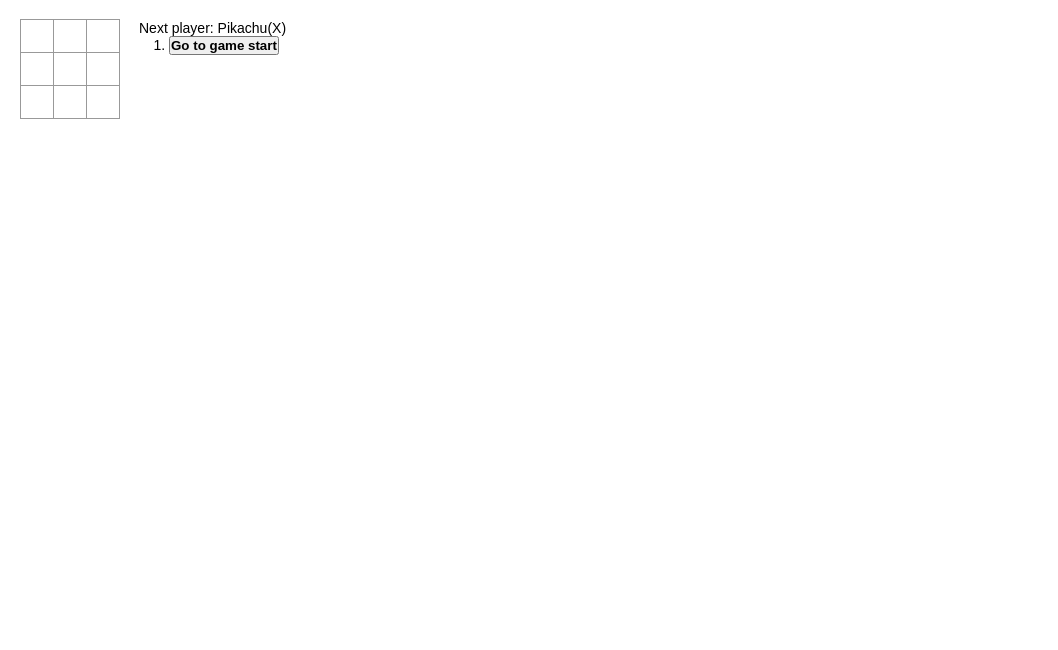
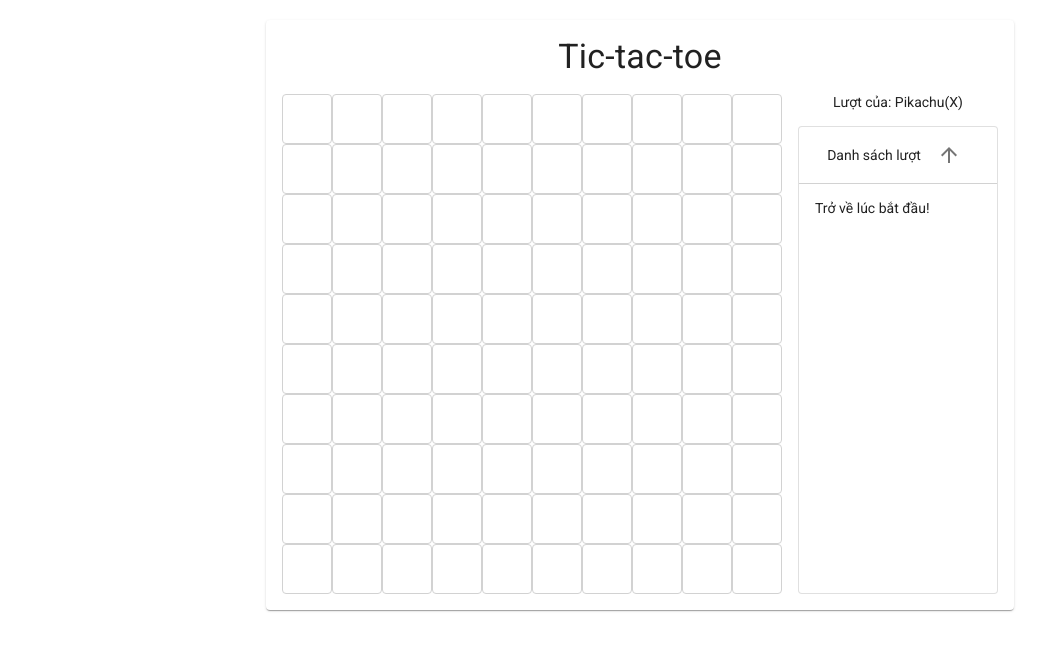
Before and after one commit to Pika0546/WEBNC_btcn1, a React (Create React App) app: page / in a window 1280 px wide. Shown: the top 650 px of the page, without its empty margins (0-1058 px from the left). Built offline with nearby package versions, Linux system fonts and the light colour scheme.

Commit message:
done basic, add MUI

```diff
--- a/package.json
+++ b/package.json
@@ -3,6 +3,9 @@
   "version": "0.1.0",
   "private": true,
   "dependencies": {
+    "@emotion/react": "^11.10.4",
+    "@emotion/styled": "^11.10.4",
+    "@mui/material": "^5.10.6",
     "@testing-library/jest-dom": "^5.14.1",
     "@testing-library/react": "^13.0.0",
     "@testing-library/user-event": "^13.2.1",
--- a/src/App.css
+++ b/src/App.css
@@ -1,3 +1,5 @@
+
+@import url("https://fonts.googleapis.com/css?family=Roboto:300,400,500,700&display=swap");
 *{
 	box-sizing: border-box;
 	margin: 0;
@@ -5,54 +7,17 @@
 }
 
 body {
-	font: 14px "Century Gothic", Futura, sans-serif;
+	font-family: 'Roboto', sans-serif;
+	font-size: 14px;
 	margin: 20px;
+	display: flex;
+	justify-content: center;
+	align-items: center;
 }
 
-ol,
-ul {
-	padding-left: 30px;
+
+img{
+	display: block;
+	width: 100%;
+	height: auto;
 }
-
-.board-row:after {
-	clear: both;
-	content: "";
-	display: table;
-}
-
-.status {
-	margin-bottom: 10px;
-}
-
-.square {
-	background: #fff;
-	border: 1px solid #999;
-	float: left;
-	font-size: 24px;
-	font-weight: bold;
-	line-height: 34px;
-	height: 34px;
-	margin-right: -1px;
-	margin-top: -1px;
-	padding: 0;
-	text-align: center;
-	width: 34px;
-	cursor: pointer;
-}
-
-.square:focus {
-	outline: none;
-}
-
-.kbd-navigation .square:focus {
-	background: #ddd;
-}
-
-.game {
-	display: flex;
-	flex-direction: row;
-}
-
-.game-info {
-	margin-left: 20px;
-}
--- a/src/App.js
+++ b/src/App.js
@@ -1,9 +1,16 @@
 
 import React, { Component } from 'react'
 import './App.css';
+
+import Paper from "@mui/material/Paper"
+import Typography from "@mui/material/Typography"
+import Stack from "@mui/material/Stack"
+
 import Board from './component/Board';
+import MoveList from './component/MoveList';
 import { DEFAULT_BOARD_SIZE } from './config/contants';
-import { calculateWinner, convertMoveListToMatrix, createMatrix } from './utilities';
+import { calculateWinner, convertMoveListToMatrix, createMatrix, isEqualSquare } from './utilities';
+import GameInfo from './component/GameInfo';
 export default class App extends Component {
 	constructor(props) {
 		super(props);
@@ -23,6 +30,7 @@ export default class App extends Component {
 			boardSize: DEFAULT_BOARD_SIZE,
 			board: createMatrix(DEFAULT_BOARD_SIZE, DEFAULT_BOARD_SIZE),
 			displayMoves: [],
+			isAsc: true,
 		}
 	}
 
@@ -35,6 +43,7 @@ export default class App extends Component {
 					moves: [...prev.displayMoves, {
 						...pos,
 						value: prev.players[prev.turn].key,
+						index: prev.displayMoves.length,
 					}],
 				};
 				newState.board = convertMoveListToMatrix(newState.moves, prev.boardSize);
@@ -46,20 +55,40 @@ export default class App extends Component {
 	}
 
 	jumpTo = (step) => {
-		if(step >= 0){
-			this.setState(prev => ({
-				...prev,
-				displayMoves: prev.moves.slice(0, step + 1),
-				board: convertMoveListToMatrix(prev.moves.slice(0, step + 1), prev.boardSize),
-			}))
-		}
-		else{
+		if(!step){
 			this.setState(prev => ({
 				...prev,
 				displayMoves: [],
 				board: convertMoveListToMatrix([], prev.boardSize),
+				turn: 0,
 			}))
 		}
+		else{
+			this.setState(prev => {
+				const index = prev.moves.findIndex(move => isEqualSquare(move, step));
+				const turn = prev.players.findIndex(item => item.key === step.value);
+				if(index >= 0){
+					return {
+						...prev,
+						displayMoves: prev.moves.slice(0, index + 1),
+						board: convertMoveListToMatrix(prev.moves.slice(0, index + 1), prev.boardSize),
+						turn: (!turn) << 0,
+					}
+				}
+				return {
+					...prev,
+				}
+			})
+		}
+	}
+
+	sortMoves = () => {
+		this.setState(prev => {
+			return {
+				...prev,
+				isAsc: !prev.isAsc
+			}
+		})
 	}
 
 	changeBoardSize = (newSize) => {
@@ -70,7 +99,7 @@ export default class App extends Component {
 	}
 
 	render() {
-		const { board, players, turn, moves, displayMoves, boardSize } = this.state;
+		const { board, players, turn, moves, displayMoves, boardSize, isAsc } = this.state;
 		const winSquares = calculateWinner(board);
 		const status = (()=>{
 			if(winSquares){
@@ -83,21 +112,38 @@ export default class App extends Component {
 				return `Next player: ${players[turn].name}(${players[turn].key})`
 			}
 		})();
-		const renderMoves = () => {
-			return moves.map((move, index) => {
-				const desc = `Go to move #${index + 1} (${move.row}, ${move.col}, ${move.value})`
-				return (
-					<li key={`${move.row}-${move.col}`}>
-						<button
-							onClick={() => this.jumpTo(index)}
-							style={{
-								...(index === displayMoves.length - 1 && {fontWeight: "bold"})
-							}}
-						>{desc}</button>
-					</li>
-				);
-			})
-		}
+		return (
+			<Paper
+				sx={{
+					padding: 2,
+				}}
+			>
+				<Typography component={"h3"} variant={"h4"} textAlign="center">Tic-tac-toe</Typography>
+				<Stack
+					direction="row"
+					marginTop={2}
+					spacing={2}
+				>
+					<Board
+						board={board}
+						onSquareClick={this.onSquareClick}
+						winSquares={winSquares}
+					/>
+
+					<GameInfo
+						winSquares={winSquares}
+						moves={moves}
+						boardSize={boardSize}
+						players={players}
+						sortMoves={this.sortMoves}
+						isAsc={isAsc}
+						displayMoves={displayMoves}
+						jumpTo={this.jumpTo}
+						turn={turn}
+					/>
+				</Stack>
+			</Paper>
+		)
 		return (
 			<div className="game">
 				<div className="game-board">
@@ -109,17 +155,9 @@ export default class App extends Component {
 				</div>
 				<div className="game-info">
 					<div>{status}</div>
-					<ol>
-						<li>
-							<button
-								onClick={() => this.jumpTo(-1)}
-								style={{
-									...(!displayMoves.length && {fontWeight: "bold"})
-								}}
-							>Go to game start</button>
-						</li>
-						{renderMoves()}
-					</ol>
+					<button onClick={this.sortMoves}>sort</button>
+
+					<MoveList isAsc={isAsc} moves={displayMoves} itemClick={this.jumpTo}></MoveList>
 				</div>
 			</div>
 		)
--- a/src/component/Board.js
+++ b/src/component/Board.js
@@ -1,4 +1,7 @@
 import React, { Component } from 'react'
+
+import Stack from "@mui/material/Stack"
+
 import Square from './Square'
 
 export default class Board extends Component {
@@ -6,10 +9,12 @@ export default class Board extends Component {
     render() {
         const {board, winSquares} = this.props;
         return (
-            <div>
+            <Stack
+                direction="column"
+            >
                 {board.map((row, rowIndex) => {
                     return (
-                        <div key={rowIndex} className="board-row">
+                        <Stack direction="row" key={rowIndex}>
                             {row.map((value, colIndex) => {
                                 return (
                                     <Square
@@ -24,10 +29,10 @@ export default class Board extends Component {
                                     />
                                 )
                             })}
-                        </div>
+                        </Stack>
                     )
                 })}
-            </div>
+            </Stack>
         )
     }
 }
--- /dev/null
+++ b/src/component/GameInfo.js
@@ -0,0 +1,109 @@
+import React, { Component } from 'react'
+import Box from '@mui/material/Box';
+import Paper from '@mui/material/Paper';
+import IconButton from '@mui/material/IconButton';
+import ArrowUpwardIcon from '@mui/icons-material/ArrowUpward';
+
+import MoveList from './MoveList';
+
+export default class GameInfo extends Component {
+	render() {
+		const {
+			winSquares,
+			moves,
+			boardSize,
+			players,
+			sortMoves,
+			isAsc,
+			displayMoves,
+			jumpTo,
+			turn,
+		} = this.props;
+		const status = (() => {
+			if (winSquares) {
+				return `${players[turn].name}(${players[turn].key}) đã thắng!!!`
+			}
+			else if (moves.length === boardSize * boardSize) {
+				return "HÒA!!!";
+			}
+			else {
+				return `Lượt của: ${players[turn].name}(${players[turn].key})`
+			}
+		})();
+		return (
+			<Box
+				sx={{
+					display: 'flex',
+					flex: '1 1 auto',
+					flexDirection: "column",
+					alignSelf: 'stretch',
+					width: "200px",
+				}}
+			>
+				<Box
+					sx={{
+						textAlign: "center"
+					}}
+				>{status}</Box>
+				<Paper
+					sx={{
+						flex: "1 1 auto",
+						marginTop: "1rem",
+						display: "flex",
+						flexDirection: "column",
+					}}
+					variant="outlined"
+				>
+					<Box
+						sx={{
+							borderBottom: "1px solid #d2d2d2",
+							padding: "0.5rem",
+							display: "flex",
+							flexDirection: "row",
+							alignItems:"center",
+							justifyContent:"center",
+						}}
+					>
+						Danh sách lượt
+						<IconButton
+							sx={{
+								marginLeft: "0.5rem",
+							}}
+							onClick={sortMoves}
+						>
+							<ArrowUpwardIcon
+								sx={{
+									transition: ".2s",
+									...(!isAsc && {transform: "rotate(180deg)"})
+								}}
+							></ArrowUpwardIcon>
+						</IconButton>
+					</Box>
+					<Box
+						sx={{
+							flex: "1 1 auto",
+							position: "relative",
+
+						}}
+					>
+						<Box
+							sx={{
+								position: "absolute",
+								width: "100%",
+								height: "100%",
+								overflow: "auto",
+							}}
+						>
+							<MoveList
+								moves={displayMoves}
+								itemClick={jumpTo}
+								isAsc={isAsc}
+							></MoveList>
+						</Box>
+					</Box>
+
+				</Paper>
+			</Box>
+		)
+	}
+}
--- /dev/null
+++ b/src/component/MoveList.js
@@ -0,0 +1,67 @@
+import React, { Component } from 'react';
+
+import Box from '@mui/material/Box';
+import List from '@mui/material/List';
+import ListItem from '@mui/material/ListItem';
+import ListItemButton from '@mui/material/ListItemButton';
+
+export default class MoveList extends Component {
+    render() {
+        const { moves, itemClick, isAsc } = this.props;
+        const arr = [...moves];
+        arr.sort((a, b) => {
+            if (isAsc) {
+                return a.index - b.index;
+            }
+            return b.index - a.index;
+        });
+        if(!arr.length){
+            return (
+                <List>
+                    <ListItem disablePadding>
+                        <ListItemButton
+                            onClick={() => { itemClick(null) }}
+                        >
+                            Trở về lúc bắt đầu!
+                        </ListItemButton>
+                    </ListItem>
+                </List>
+            )
+        }
+        return (
+            <ol>
+                {arr.map((item) => {
+                    return (
+                        <React.Fragment key={`${item.row}-${item.col}`}>
+                            {isAsc && item.index === 0 && (
+                                <ListItem disablePadding>
+                                    <ListItemButton
+                                        onClick={() => { itemClick(null) }}
+                                    >
+                                        Trở về lúc bắt đầu!
+                                    </ListItemButton>
+                                </ListItem>
+                            )}
+                            <ListItem disablePadding>
+                                <ListItemButton
+                                    onClick={() => itemClick(item)}
+                                >
+                                    Trở về lượt {`#${item.index + 1} (${item.row}, ${item.col}, ${item.value})`}
+                                </ListItemButton>
+                            </ListItem>
+                            {!isAsc && item.index === 0 && (
+                                <ListItem disablePadding>
+                                    <ListItemButton
+                                        onClick={() => { itemClick(null) }}
+                                    >
+                                        Trở về lúc bắt đầu!
+                                    </ListItemButton>
+                                </ListItem>
+                            )}
+                        </React.Fragment>
+                    )
+                })}
+            </ol>
+        )
+    }
+}
--- a/src/component/Square.js
+++ b/src/component/Square.js
@@ -1,20 +1,43 @@
 import React, { Component } from 'react'
 
+import Button from "@mui/material/Button"
+import Zoom from "@mui/material/Zoom"
+
+import ClearIcon from '@mui/icons-material/Clear';
+import RadioButtonUncheckedOutlinedIcon from '@mui/icons-material/RadioButtonUncheckedOutlined';
+import { SQUARE_SIZE } from '../config/contants'
 export default class Square extends Component {
 
     render() {
         return (
-            <button
-                className="square"
+            <Button
+            variant="outlined"
                 onClick={()=>{
                     this.props.onClick(this.props.pos)
                 }}
-                style={{
-                    ...(this.props.isWinSquare && {color: 'red'})
+                sx={{
+                    width: SQUARE_SIZE,
+                    height: SQUARE_SIZE,
+                    display: 'flex',
+                    justifyContent: 'center',
+                    alignItems:'center',
+                    minWidth: SQUARE_SIZE,
+                    border: "1px solid #d2d2d2",
+                    ...(this.props.isWinSquare && {background: "yellow !important"})
                 }}
+                disableTouchRipple
             >
-                {this.props.value}
-            </button>
+                {this.props.value === "X" && (
+                    <Zoom in={true}>
+                        <ClearIcon sx={{fontSize: "2rem", color: "red"}}/>
+                    </Zoom>
+                )}
+                {this.props.value === "O" && (
+                    <Zoom in={true}>
+                        <RadioButtonUncheckedOutlinedIcon sx={{fontSize: "2rem", color: "blue"}}/>
+                    </Zoom>
+                )}
+            </Button>
         )
     }
 }
--- a/src/config/contants.js
+++ b/src/config/contants.js
@@ -1,2 +1,3 @@
-export const DEFAULT_BOARD_SIZE = 3;
-export const SQUARE_TO_WIN = 3;
+export const DEFAULT_BOARD_SIZE = 10;
+export const SQUARE_TO_WIN = 5;
+export const SQUARE_SIZE = 50;
--- a/src/utilities.js
+++ b/src/utilities.js
@@ -87,3 +87,7 @@ export const calculateWinner = (board) => {
     }
     return null;
 }
+
+export const isEqualSquare = (square1, square2, checkValue) => {
+    return square1.row === square2.row && square1.col === square2.col && (checkValue ? square1.value === square2.value : true);
+}
```
Also changed, not shown: 1 other file (tests, documents, lock files or other folders).
